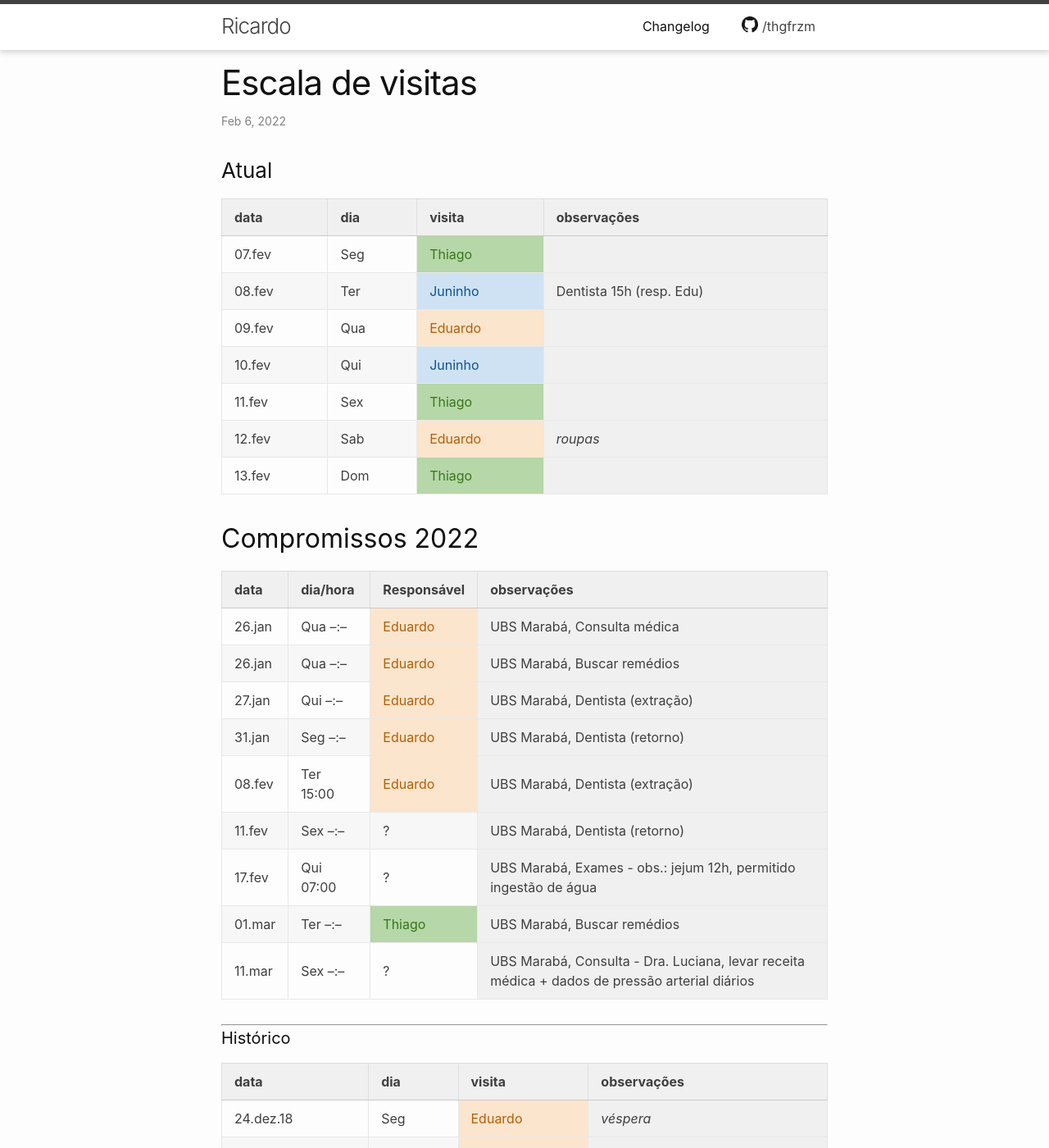
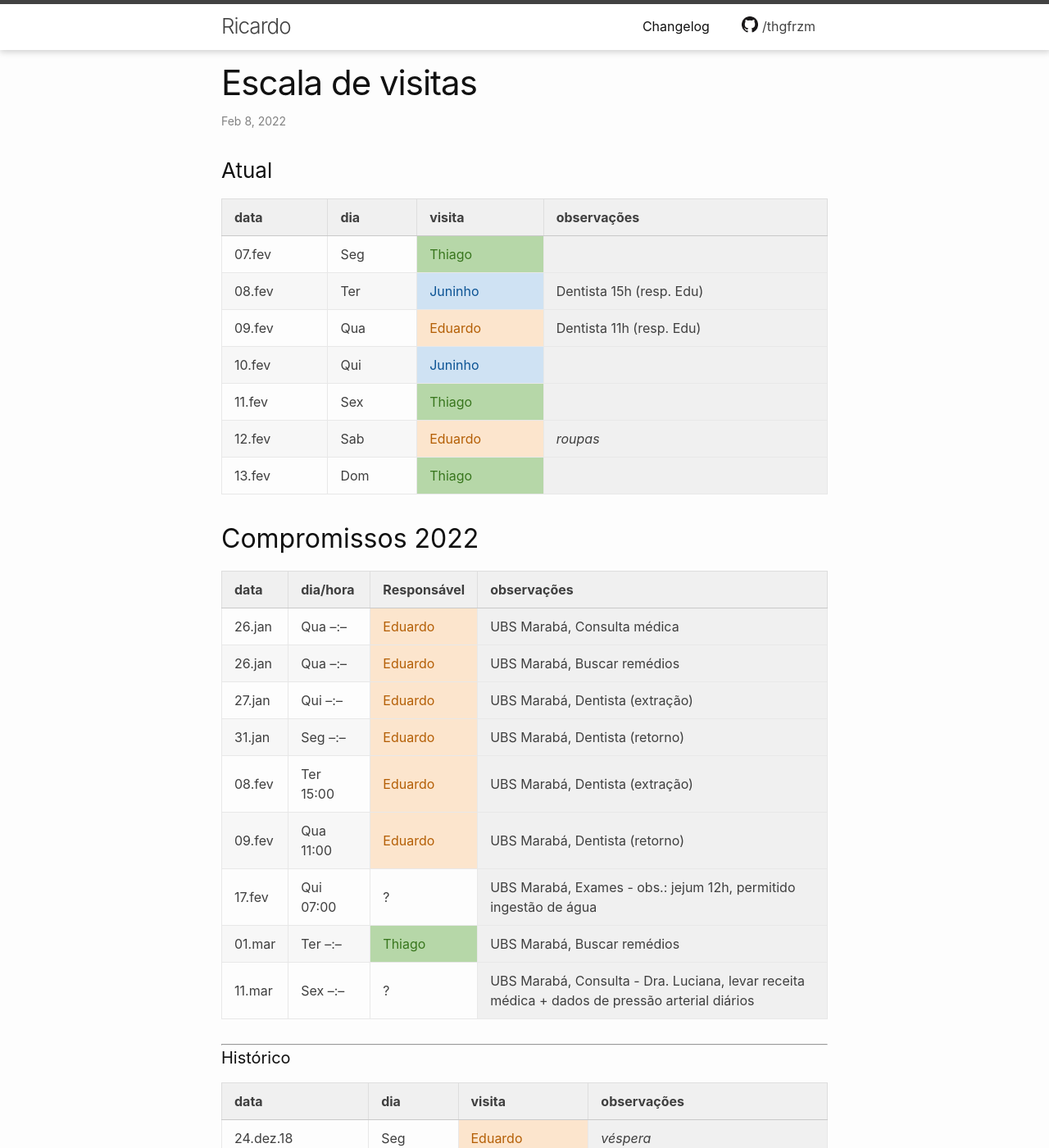
Before and after one commit to thgfrzm/ricardo, a Jekyll site: the page built from _posts/2018-12-13-escala-visitas.markdown, in a window 1280 px wide and 1400 px high. Shown: the whole window at 82% size. Built offline with Jekyll 4.4.1, drawn with Linux system fonts in a browser that asks for light colours.

Commit message:
Update 2018-12-13-escala-visitas.markdown

```diff
--- a/_posts/2018-12-13-escala-visitas.markdown
+++ b/_posts/2018-12-13-escala-visitas.markdown
@@ -17,7 +17,7 @@ categories: agenda
 | ------ | --- | ------- | ------------------------ |
 | 07.fev | Seg | Thiago  |                          |
 | 08.fev | Ter | Juninho | Dentista 15h (resp. Edu) |
-| 09.fev | Qua | Eduardo |                          |
+| 09.fev | Qua | Eduardo | Dentista 11h (resp. Edu) |
 | 10.fev | Qui | Juninho |                          |
 | 11.fev | Sex | Thiago  |                          |
 | 12.fev | Sab | Eduardo | _roupas_                 |
@@ -32,7 +32,7 @@ categories: agenda
 | 27.jan | Qui --:-- | Eduardo     | UBS Marabá, Dentista (extração)                                                               |
 | 31.jan | Seg --:-- | Eduardo     | UBS Marabá, Dentista (retorno)                                                                |
 | 08.fev | Ter 15:00 | Eduardo     | UBS Marabá, Dentista (extração)                                                               |
-| 11.fev | Sex --:-- | ?           | UBS Marabá, Dentista (retorno)                                                                |
+| 09.fev | Qua 11:00 | Eduardo     | UBS Marabá, Dentista (retorno)                                                                |
 | 17.fev | Qui 07:00 | ?           | UBS Marabá, Exames - obs.: jejum 12h, permitido ingestão de água                              |
 | 01.mar | Ter --:-- | Thiago      | UBS Marabá, Buscar remédios                                                                   |
 | 11.mar | Sex --:-- | ?           | UBS Marabá, Consulta - Dra. Luciana, levar receita médica + dados de pressão arterial diários |
```
Also changed, not shown: other parts of _posts/2018-12-13-escala-visitas.markdown (+1 -1 lines).
